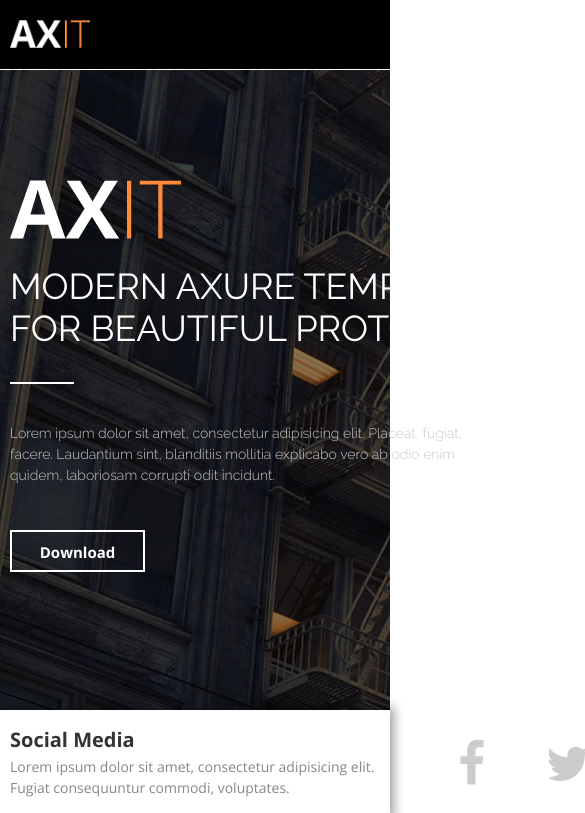
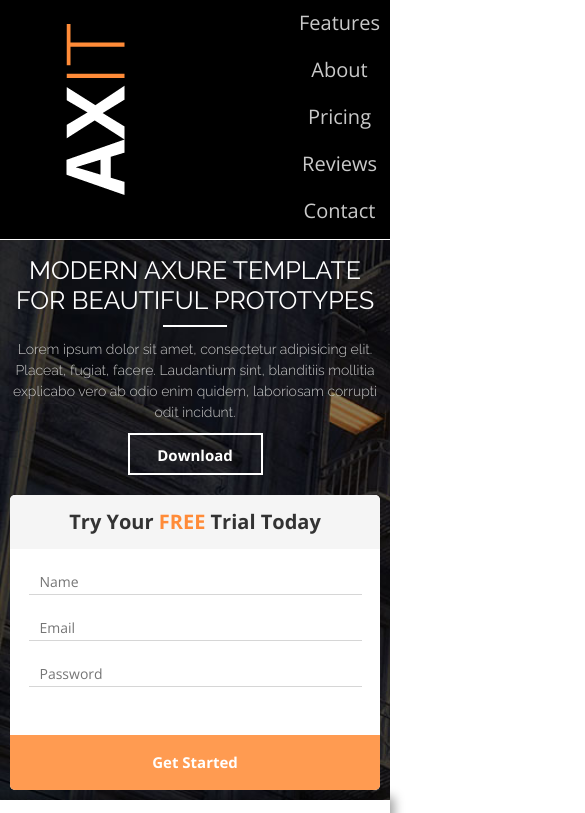
Before and after one commit to sintezmax2008/lemon.school, a plain HTML site: page Курсовая № 1 - AXit Project/index.html in a window 390 px wide. Shown: the top 813 px of the page, 585 px wide, since content can reach past the window. Drawn offline with nearby package versions, Linux system fonts and the light colour scheme.

Commit message:
03-07-2016

```diff
--- a/Курсовая № 1 - AXit Project/css/style.css
+++ b/Курсовая № 1 - AXit Project/css/style.css
@@ -94,6 +94,7 @@
 }
 
 .header_text h1 {
+	display: block;
 	font-family: 'Raleway', sans-serif;
 	font-size: 36px;
 	font-weight: 400;
@@ -1202,3 +1203,97 @@
 	background-image: url(../img/f_social.png);
 	background-position: -137px -25px;
 }
+
+/*для мобильных устройств*/
+
+@media all and (min-width: 320px) and (max-width: 480px) {
+
+  .inner {
+	width: 100%;
+	padding: 0 10px;
+	margin: 0 auto;
+	box-sizing: border-box;
+	text-align: center;
+	display: border-box;
+	}
+
+  .navbar {
+  	height: 240px;
+  }
+
+  .navbar_logo {
+  	display: none;
+  	width: 300px;
+  	transform: rotate(-90deg);
+  	position: absolute;
+  	top: 10px;
+  	left: 50%;
+  	margin-left: -40px;
+  	clear: both;
+  }
+
+  .navbar_nav li {
+  	display: block;
+  	line-height: 45px;
+  }
+
+ .navbar_nav a {
+  	font-size: 20px;
+  }
+
+  .navbar_nav a:hover {
+  	border-bottom: none;
+  }
+
+  .header_text_logo {
+  	transform: rotate(-90deg);
+  	top: 80px;
+  }
+
+  .header_text {
+  	text-align: center;
+  	width: 100%;
+   }
+
+  .header_text h1 {
+    font-size: 25px;
+    width: 100%;
+    margin-top: -10px;
+  }
+
+  .header_text h1:after {
+  	position: absolute;
+  	left: 50%;
+  	margin-left: -32px;
+    margin-top: 10px;
+  }
+
+  .header_text p {
+    font-size: 14px;
+    width: 100%;
+    margin-top: -15px;
+  }
+
+  .header_text a {
+	display: block;
+	width: 135px;
+	height: 42px;
+	line-height: 40px;
+	border: 2px solid #fff;
+	text-decoration: none;
+	color: #fff;
+	text-align: center;
+	margin: 10px auto;
+  }
+
+  .header_mail {
+    margin: 10px auto;
+    width: 100%;
+  }
+
+  .input_name, .input_mail, .input_password {
+	width: 90%;
+	margin: 20px auto;
+  }
+
+}
```
